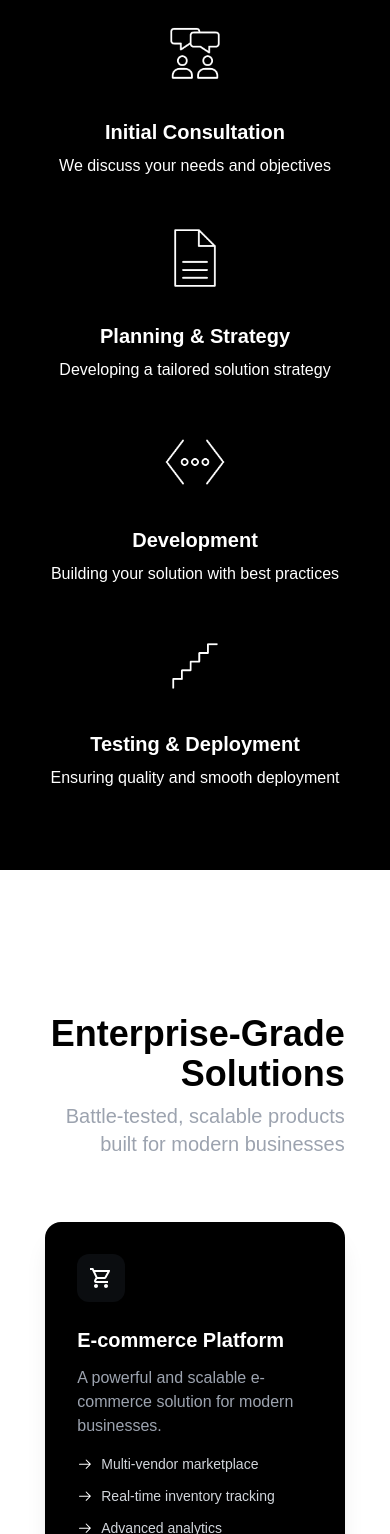
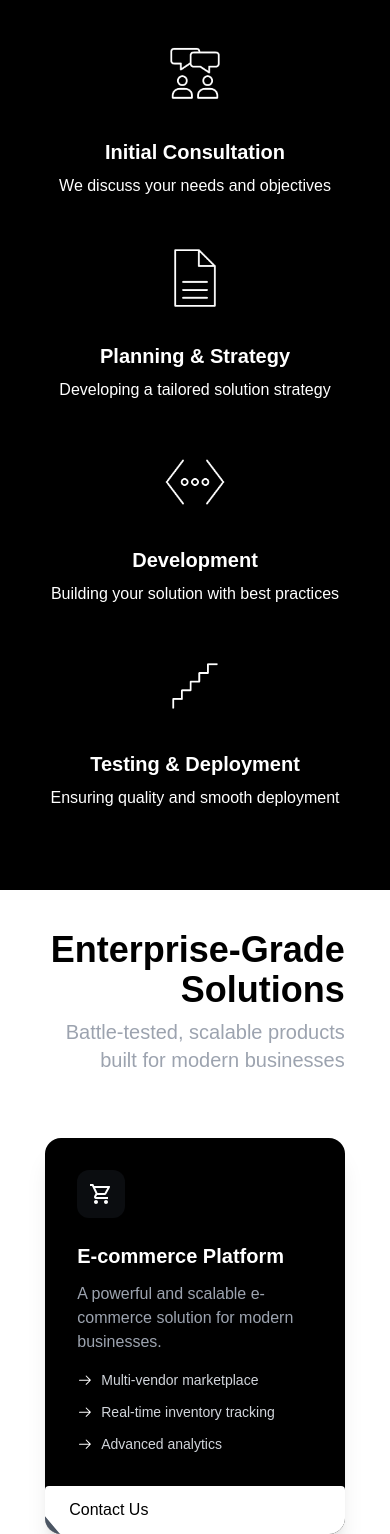
Before and after one commit to mohammadmunnamia0/HexTech-Project, a Next.js app: page / in a window 390 px wide. Shown: the part 3146-4680 px from the top of the page. Built offline with nearby package versions, Linux system fonts and the light colour scheme.

Commit message:
fix: all home section margin top fixed

```diff
--- a/src/app/components/shared/Footer.jsx
+++ b/src/app/components/shared/Footer.jsx
@@ -11,7 +11,7 @@ import { GoArrowRight } from "react-icons/go";
 
 export default function Footer() {
   return (
-    <footer className="bg-black text-gray-300">
+    <footer className="bg-black text-gray-300 lg:mt-32 mt-10">
       {/* Main Footer Content */}
       <div className="max-w-7xl mx-auto px-4 sm:px-6 lg:px-8 py-16">
         <div className="grid grid-cols-1 md:grid-cols-2 lg:grid-cols-4 gap-12">
--- a/src/app/home/page.jsx
+++ b/src/app/home/page.jsx
@@ -6,7 +6,6 @@ import Blog from './sections/Blog';
 import Project from './sections/Project';
 import TechStack from './sections/TechStack';
 import ContactPage from './sections/ContactUs';
-import HireUs from './../HireUS/section/HireUs';
 
 const HomePage = () => {
     return (
--- a/src/app/home/sections/Blog.jsx
+++ b/src/app/home/sections/Blog.jsx
@@ -67,7 +67,7 @@ const blogPosts = [
 
 export default function Blog() {
   return (
-    <div className="min-h-screen bg-white py-16 mt-10 lg:mt-20">
+    <div className="min-h-screen bg-white lg:mt-32 mt-10">
       <div className="container mx-auto px-4">
         {/* Featured Article */}
         {blogPosts
--- a/src/app/home/sections/ClientReview.jsx
+++ b/src/app/home/sections/ClientReview.jsx
@@ -46,7 +46,7 @@ const ClientReview = () => {
     ];
 
     return (
-        <section className="bg-black">
+        <section className="bg-black lg:mt-32 mt-10">
             <div className="container lg:flex mx-auto py-16 px-4 sm:px-6 lg:px-8 ">
                 <div className="text-center lg:p-12 text-white">
                     <span className="text-sm  font-medium block text-left mb-4">Testimonial</span>
--- a/src/app/home/sections/ContactUs.jsx
+++ b/src/app/home/sections/ContactUs.jsx
@@ -3,7 +3,7 @@ import { FiSend } from "react-icons/fi";
 import { LuSparkles } from "react-icons/lu";
 export default function ContactPage() {
   return (
-    <div id="contact" className="min-h-screen bg-white overflow-hidden mt-10">
+    <div id="contact" className="lg:mt-32 mt-10 bg-white overflow-hidden">
       <div className="relative min-h-screen flex items-center justify-center p-4">
         <div className="relative w-full max-w-6xl mx-auto">
           {/* Main content container */}
--- a/src/app/home/sections/DevelopmentProcess.jsx
+++ b/src/app/home/sections/DevelopmentProcess.jsx
@@ -54,8 +54,8 @@ export default function DevelopmentProcess() {
     ];
 
     return (
-        <section className="py-20 bg-black lg:mt-32 mt-5">
-            <div className="w-[85%] mx-auto text-white px-4 sm:px-6 lg:px-8">
+        <section className="bg-black lg:mt-32 mt-10">
+            <div className="py-20 w-[85%] mx-auto text-white px-4 sm:px-6 lg:px-8">
                 <h2 className="text-3xl lg:text-4xl font-semibold lg:mb-16 mb-5">
                     Our Development Process -
                 </h2>
--- a/src/app/home/sections/Project.jsx
+++ b/src/app/home/sections/Project.jsx
@@ -46,7 +46,7 @@ const products = [
 
 export default function Project() {
     return (
-        <div className="py-24 mt-12">
+        <div className="lg:mt-32 mt-10">
             <div className="w-[85%] mx-auto px-4 sm:px-6 lg:px-8">
                 {/* Section Header - Right aligned */}
                 <div className="text-right mx-auto mb-16 w-full">
@@ -75,14 +75,13 @@ export default function Project() {
                                     ))}
                                 </ul>
                             </div>
-                            {/* Call to Action Button with border outline and no background */}
-                            <a href="#contact" className="mt-6 inline-block px-6 py-3 border-2 border-white text-white font-semibold rounded-lg hover:bg-gray-800 transition-all self-center mb-8">
-                                Contact Us
+                            <a href="#contact" class="relative inline-flex items-center justify-start px-6 py-3 overflow-hidden font-medium transition-all bg-white rounded hover:bg-white group">
+                                <span class="w-48 h-48 rounded rotate-[-40deg] bg-gray-600 absolute bottom-0 left-0 -translate-x-full ease-out duration-500 transition-all translate-y-full mb-9 ml-9 group-hover:ml-0 group-hover:mb-32 group-hover:translate-x-0"></span>
+                                <span class="relative w-full text-left text-black transition-colors duration-300 ease-in-out group-hover:text-white">Contact Us</span>
                             </a>
                         </div>
                     ))}
                 </div>
-
             </div>
         </div>
     );
--- a/src/app/home/sections/Services.jsx
+++ b/src/app/home/sections/Services.jsx
@@ -57,7 +57,7 @@ const Services = () => {
 
 
     return (
-        <section className="lg:mt-20 mt-10 container">
+        <section className="lg:mt-32 mt-10 container">
             <div className="mx-auto">
                 <div className="flex flex-col justify-center text-center">
                     <p
--- a/src/app/home/sections/TechStack.jsx
+++ b/src/app/home/sections/TechStack.jsx
@@ -47,8 +47,8 @@ function TechStack() {
   ];
 
   return (
-    <div className="min-h-screen bg-white py-20 px-4">
-      <div className="max-w-7xl mx-auto">
+    <div className="bg-white lg:mt-32 mt-10">
+      <div className="max-w-7xl mx-auto px-4">
         <div className="text-center mb-20">
           <h1 className="text-4xl font-bold text-gray-900 mb-6">Technology Stack</h1>
           <p className="text-xl text-gray-600 max-w-2xl mx-auto mb-16">
```
